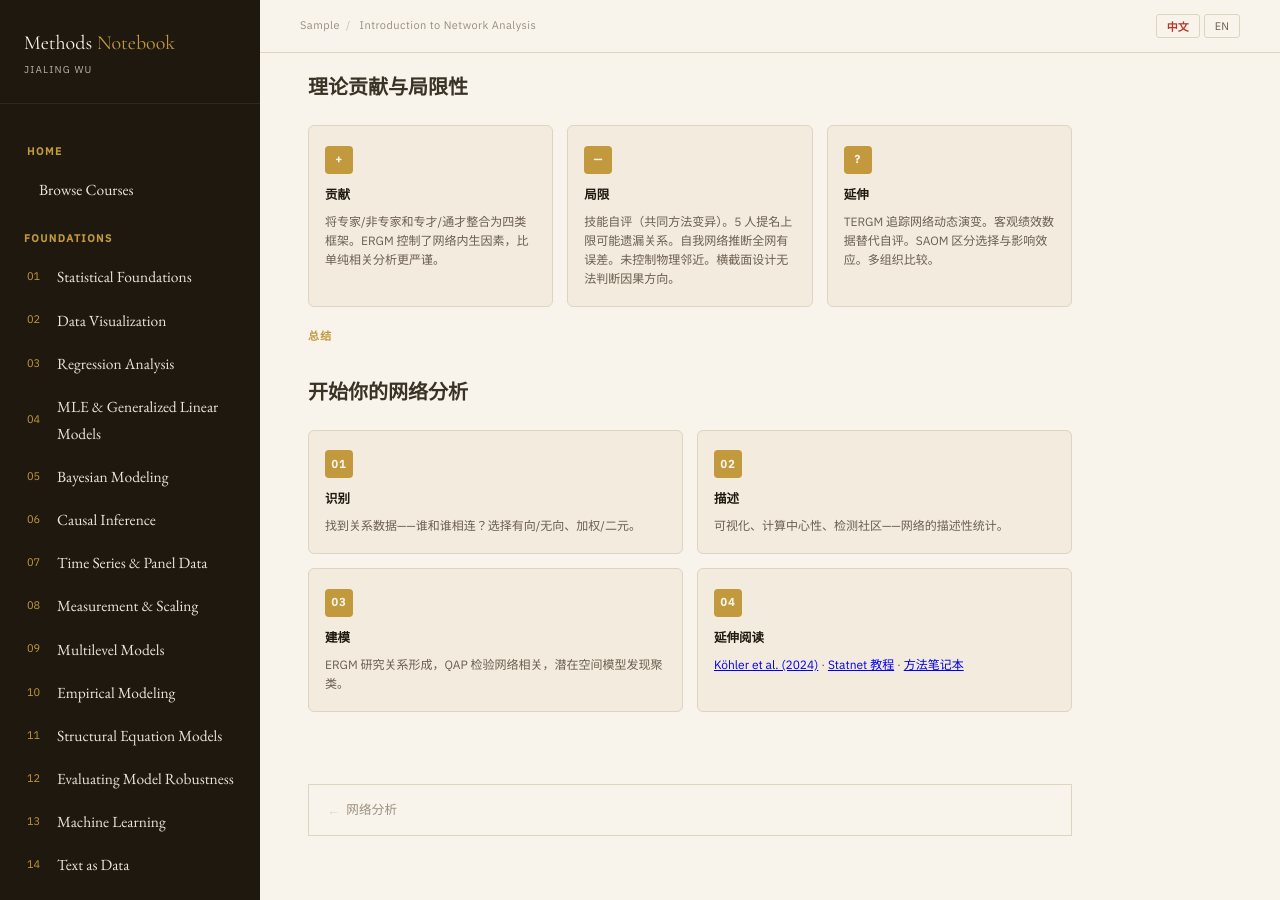
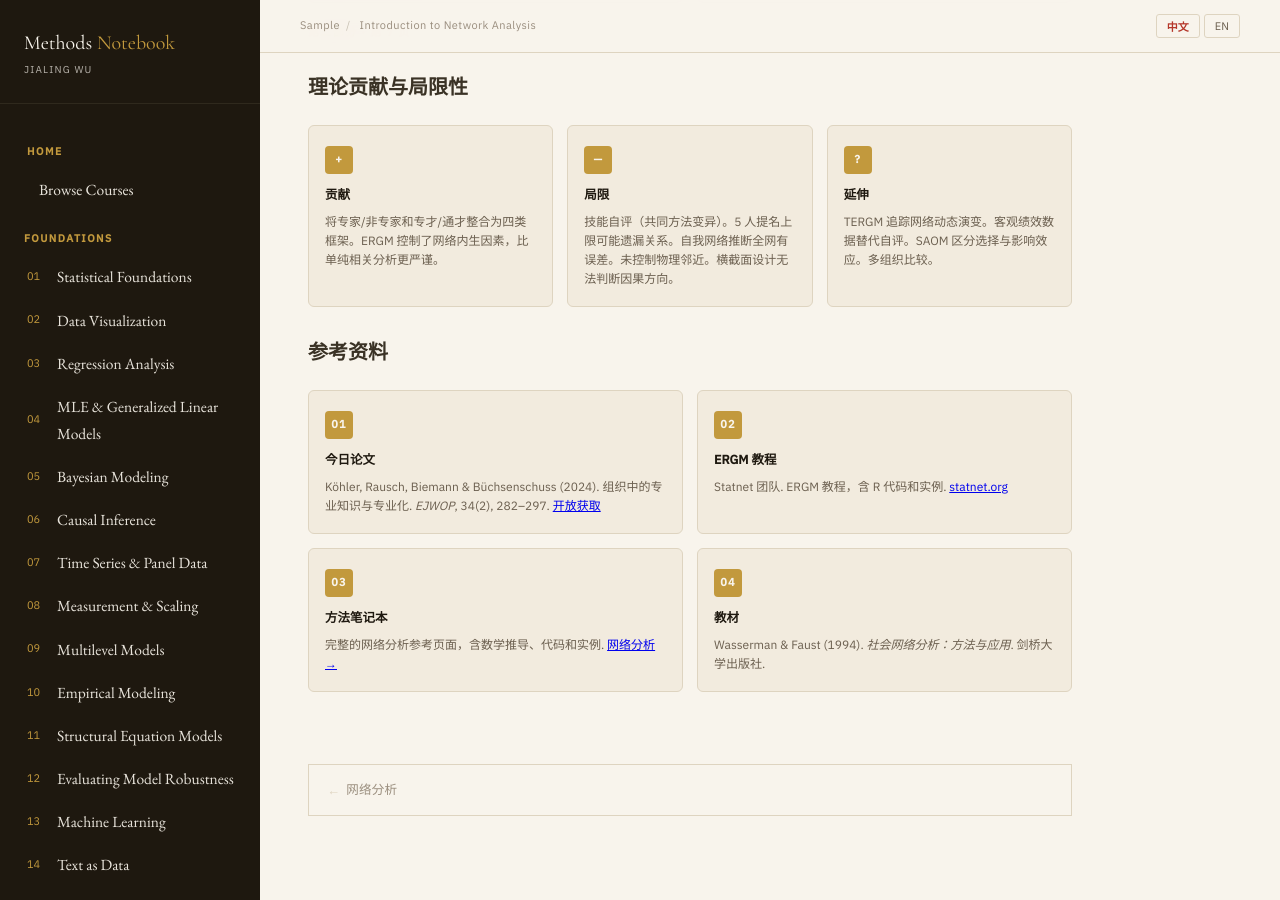
Before and after one commit to jialing-wu/jialing-wu.github.io, a Jekyll site: the page built from methods/sample-network-intro.html, in a window 1280 px wide and 900 px high, scrolled down 6552 px. Built offline with Jekyll 4.4.1, drawn with Linux system fonts in a browser that asks for light colours.

Commit message:
Replace summary slide with references page

```diff
--- a/methods/sample-network-intro.html
+++ b/methods/sample-network-intro.html
@@ -873,39 +873,37 @@ body.presenting .pres-progress{
 
 <!-- SLIDE: Takeaway -->
 <div class="slide" id="slide-end">
-  <div class="slide-num" data-lang="en">Summary</div>
-  <div class="slide-num" data-lang="zh">总结</div>
-  <h2 data-lang="en">Getting Started with Network Analysis</h2>
-  <h2 data-lang="zh">开始你的网络分析</h2>
+  <h2 data-lang="en">References</h2>
+  <h2 data-lang="zh">参考资料</h2>
 
   <div class="check-grid" style="grid-template-columns:1fr 1fr">
     <div class="check-card">
       <div class="check-icon">01</div>
-      <div class="check-title" data-lang="en">Identify</div>
-      <div class="check-title" data-lang="zh">识别</div>
-      <div class="check-desc" data-lang="en">Find relational data — who connects to whom? Choose directed/undirected, weighted/binary.</div>
-      <div class="check-desc" data-lang="zh">找到关系数据——谁和谁相连？选择有向/无向、加权/二元。</div>
+      <div class="check-title" data-lang="en">Today's Paper</div>
+      <div class="check-title" data-lang="zh">今日论文</div>
+      <div class="check-desc" data-lang="en">Köhler, Rausch, Biemann &amp; Büchsenschuss (2024). Expertise and specialization in organizations. <em>EJWOP</em>, 34(2), 282–297. <a href="https://doi.org/10.1080/1359432X.2024.2387874" target="_blank">Open Access</a></div>
+      <div class="check-desc" data-lang="zh">Köhler, Rausch, Biemann &amp; Büchsenschuss (2024). 组织中的专业知识与专业化. <em>EJWOP</em>, 34(2), 282–297. <a href="https://doi.org/10.1080/1359432X.2024.2387874" target="_blank">开放获取</a></div>
     </div>
     <div class="check-card">
       <div class="check-icon">02</div>
-      <div class="check-title" data-lang="en">Describe</div>
-      <div class="check-title" data-lang="zh">描述</div>
-      <div class="check-desc" data-lang="en">Visualize, compute centrality, detect communities — the network's descriptive statistics.</div>
-      <div class="check-desc" data-lang="zh">可视化、计算中心性、检测社区——网络的描述性统计。</div>
+      <div class="check-title" data-lang="en">ERGM Tutorial</div>
+      <div class="check-title" data-lang="zh">ERGM 教程</div>
+      <div class="check-desc" data-lang="en">Statnet team. ERGM tutorial with R code and worked examples. <a href="https://statnet.org/workshop-ergm/ergm_tutorial.html" target="_blank">statnet.org</a></div>
+      <div class="check-desc" data-lang="zh">Statnet 团队. ERGM 教程，含 R 代码和实例. <a href="https://statnet.org/workshop-ergm/ergm_tutorial.html" target="_blank">statnet.org</a></div>
     </div>
     <div class="check-card">
       <div class="check-icon">03</div>
-      <div class="check-title" data-lang="en">Model</div>
-      <div class="check-title" data-lang="zh">建模</div>
-      <div class="check-desc" data-lang="en">ERGM for tie formation, QAP for network correlation, latent space for clustering.</div>
-      <div class="check-desc" data-lang="zh">ERGM 研究关系形成，QAP 检验网络相关，潜在空间模型发现聚类。</div>
+      <div class="check-title" data-lang="en">Methods Notebook</div>
+      <div class="check-title" data-lang="zh">方法笔记本</div>
+      <div class="check-desc" data-lang="en">Full network analysis reference page with math, code, and examples. <a href="/methods/reg-network.html">Network Analysis →</a></div>
+      <div class="check-desc" data-lang="zh">完整的网络分析参考页面，含数学推导、代码和实例. <a href="/methods/reg-network.html">网络分析 →</a></div>
     </div>
     <div class="check-card">
       <div class="check-icon">04</div>
-      <div class="check-title" data-lang="en">Read More</div>
-      <div class="check-title" data-lang="zh">延伸阅读</div>
-      <div class="check-desc" data-lang="en"><a href="https://doi.org/10.1080/1359432X.2024.2387874" target="_blank">Köhler et al. (2024)</a> · <a href="https://statnet.org/workshop-ergm/ergm_tutorial.html" target="_blank">Statnet Tutorial</a> · <a href="/methods/reg-network.html">Methods Notebook</a></div>
-      <div class="check-desc" data-lang="zh"><a href="https://doi.org/10.1080/1359432X.2024.2387874" target="_blank">Köhler et al. (2024)</a> · <a href="https://statnet.org/workshop-ergm/ergm_tutorial.html" target="_blank">Statnet 教程</a> · <a href="/methods/reg-network.html">方法笔记本</a></div>
+      <div class="check-title" data-lang="en">Textbook</div>
+      <div class="check-title" data-lang="zh">教材</div>
+      <div class="check-desc" data-lang="en">Wasserman &amp; Faust (1994). <em>Social Network Analysis: Methods and Applications</em>. Cambridge University Press.</div>
+      <div class="check-desc" data-lang="zh">Wasserman &amp; Faust (1994). <em>社会网络分析：方法与应用</em>. 剑桥大学出版社.</div>
     </div>
   </div>
 </div>
```
